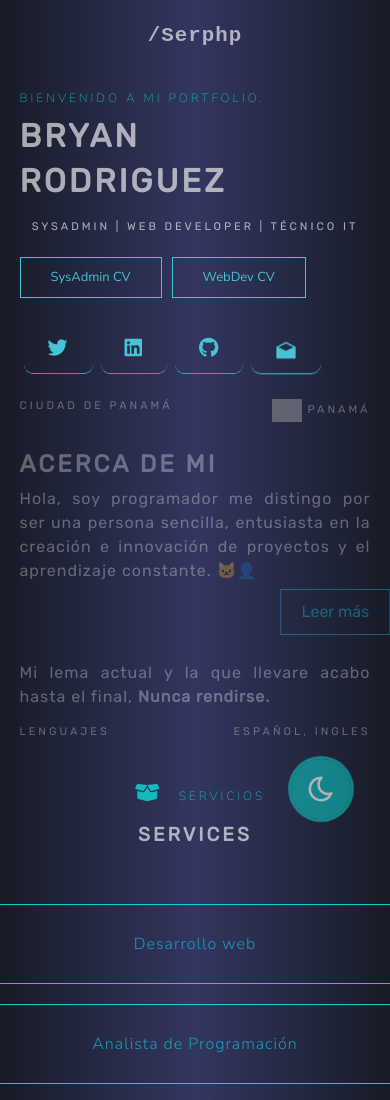
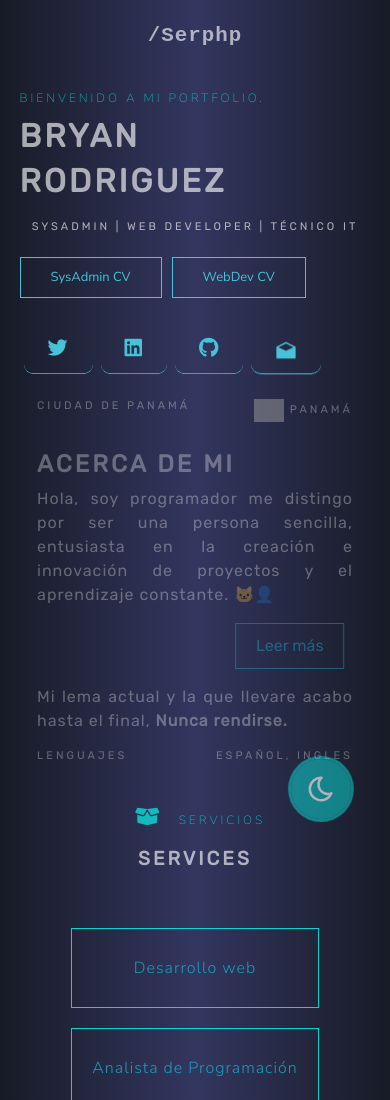
Before and after one commit to Serphp/portf-serph, a React (Vite) app: page / in a window 390 px wide. Shown: the top 1100 px of the page. Built offline with nearby package versions, Linux system fonts and the light colour scheme; grey boxes are pictures that could not be loaded.

Commit message:
fix: improvement mobile style

```diff
--- a/components/form.jsx
+++ b/components/form.jsx
@@ -3,17 +3,26 @@ export default function Formulario() {
     return (
     <>
         <div className="mainbg">
-    <h6 className="subtitle"><i class="fa fa-box-open"></i> Servicios profesionales </h6>
-    <h2> Freelance </h2>
+        <h6 className="subtitle"><i class="fa fa-box-open"></i> Contactame </h6>
+        <h2> Contact </h2>
         <div className="mb-5"></div>
 
         <form >
             <label>Name</label>
             <input type="text" name="user_name" />
+
+            <br/>
+
             <label>Email</label>
             <input type="email" name="user_email" />
+
+            <br/>
+
             <label>Message</label>
             <textarea name="message" />
+
+            <br/>
+
             <input type="submit" value="Send" />
         </form>
 
--- a/src/styles/Cards.scss
+++ b/src/styles/Cards.scss
@@ -143,7 +143,7 @@
 }
 
 .obra {
-  width: 400px;
+  width: 350px;
   height: 80px;
   display: flex;
   opacity: 0.8;
@@ -162,6 +162,7 @@
     }
   @media screen and (max-width: 768px) {
     padding: 20px;
+    width: 100%;
   }
   .fa {
     font-size: 1.5em;
--- a/src/styles/Global.scss
+++ b/src/styles/Global.scss
@@ -1374,6 +1374,7 @@ code {
     border-radius: 20px;
     @media screen and (max-width: 680px) {
       flex-direction: column;
+      width: 100%;
       height: 100%;
       gap: 30px;
     }
@@ -1385,7 +1386,7 @@ code {
   border-left: rgba(0, 255, 247, 0.282) solid 1px;
   padding-left: 20px;
     @media screen and (max-width: 600px) {
-      width: 100%;
+      width: 90%;
       margin: -10px;
       padding-left: 0px;
       border-left: none;
@@ -1449,4 +1450,8 @@ code {
       background-color: #48C2D6;
       color: #ffffff;
     }
+    @media screen and (max-width: 600px) {
+      bottom: 0px;
+      left: 80%;
+    }
   }
```
Lines whose indentation alone changed are shown as unchanged.
